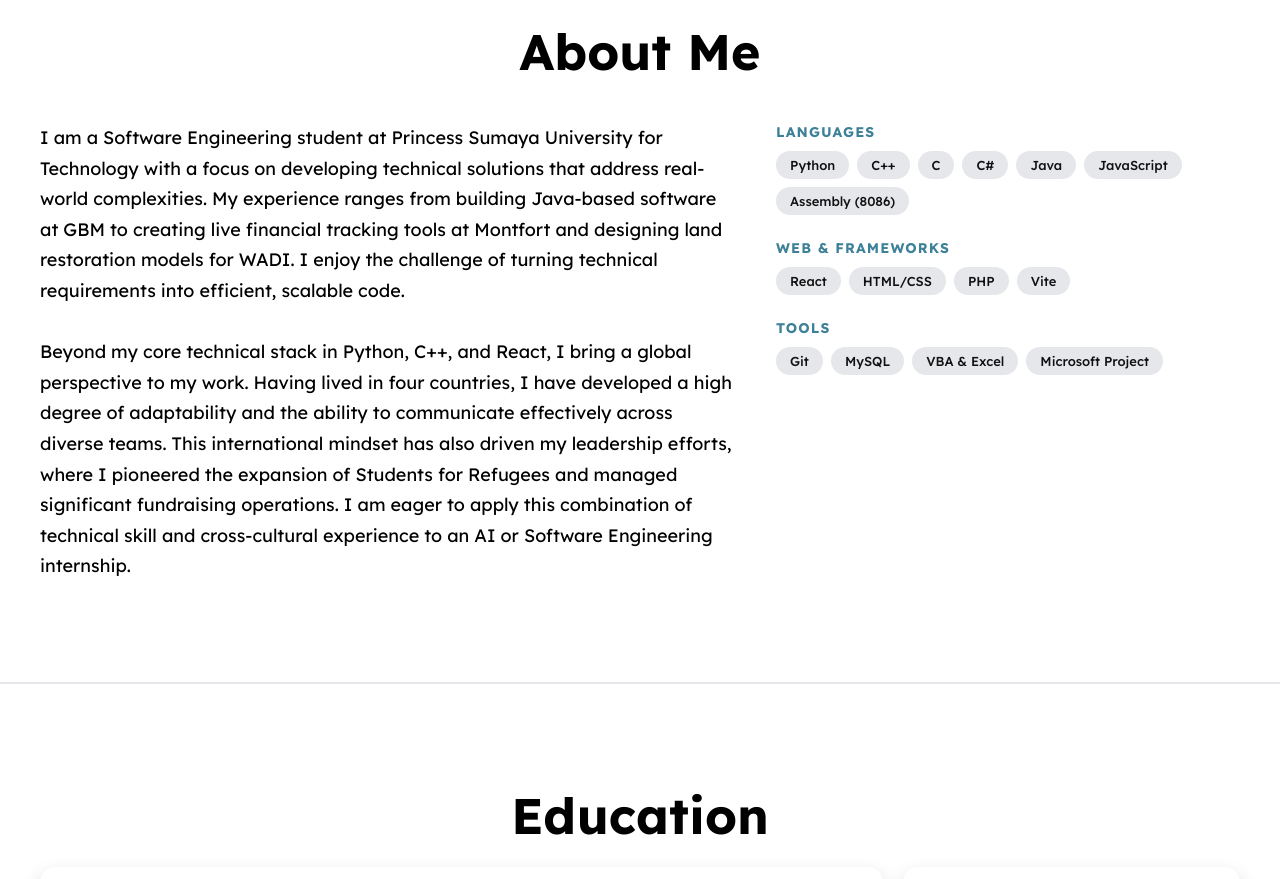
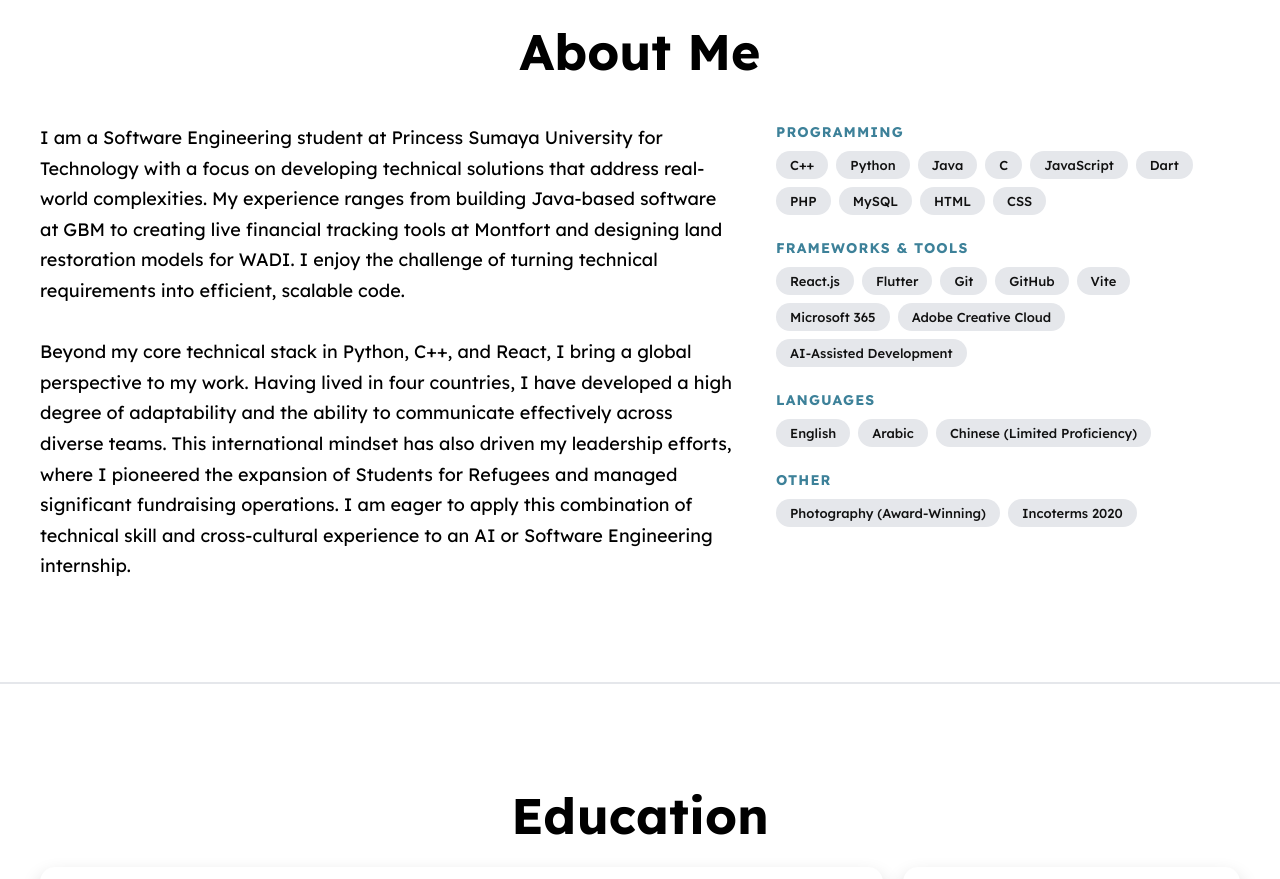
Before and after one commit to yazanz22/Personal-Portfolio, a React (Vite) app: page / in a window 1280 px wide. Shown: the part 880-1759 px from the top of the page. Built offline with nearby package versions, Linux system fonts and the light colour scheme.

Commit message:
Update skills from CV: add Dart, Flutter, Adobe CC, spoken languages, photography

```diff
--- a/src/components/About.jsx
+++ b/src/components/About.jsx
@@ -2,16 +2,20 @@ import React from 'react';
 
 const skills = [
   {
-    category: "Languages",
-    items: ["Python", "C++", "C", "C#", "Java", "JavaScript", "Assembly (8086)"]
+    category: "Programming",
+    items: ["C++", "Python", "Java", "C", "JavaScript", "Dart", "PHP", "MySQL", "HTML", "CSS"]
   },
   {
-    category: "Web & Frameworks",
-    items: ["React", "HTML/CSS", "PHP", "Vite"]
+    category: "Frameworks & Tools",
+    items: ["React.js", "Flutter", "Git", "GitHub", "Vite", "Microsoft 365", "Adobe Creative Cloud", "AI-Assisted Development"]
   },
   {
-    category: "Tools",
-    items: ["Git", "MySQL", "VBA & Excel", "Microsoft Project"]
+    category: "Languages",
+    items: ["English", "Arabic", "Chinese (Limited Proficiency)"]
+  },
+  {
+    category: "Other",
+    items: ["Photography (Award-Winning)", "Incoterms 2020"]
   }
 ];
 
```
